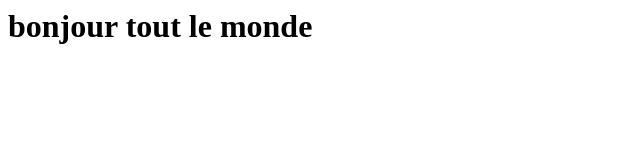
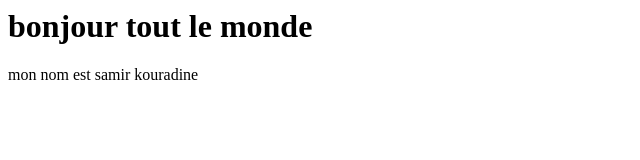
Before and after one commit to simplon2023/projet2, a plain HTML site: page index.html in a window 1280 px wide. Shown: the whole page, without its empty margins (0-640 px from the left). Drawn offline with Linux system fonts and the light colour scheme.

Commit message:
je m'appelle samir kouradine

```diff
--- a/index.html
+++ b/index.html
@@ -7,5 +7,6 @@
 </head>
 <body>
     <h1>bonjour tout le monde</h1>
+    <p>mon nom est samir kouradine</p>
 </body>
 </html>
```
